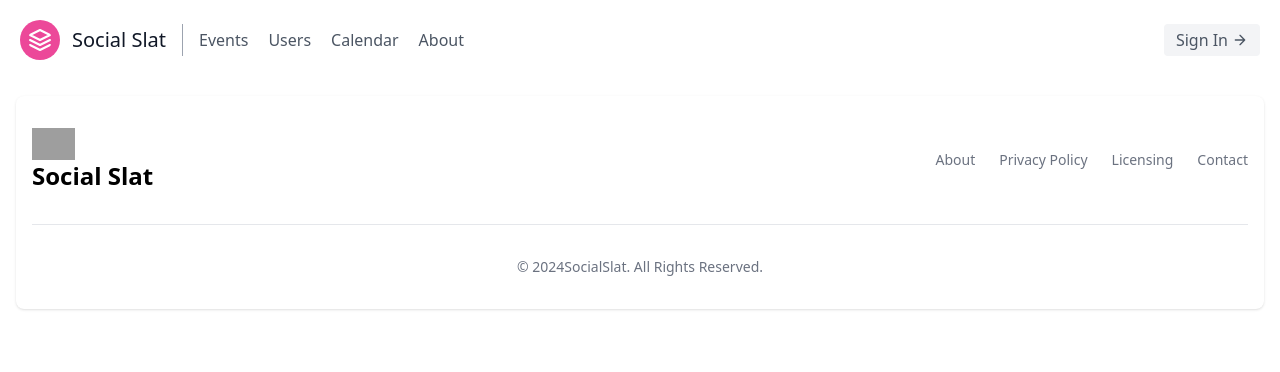
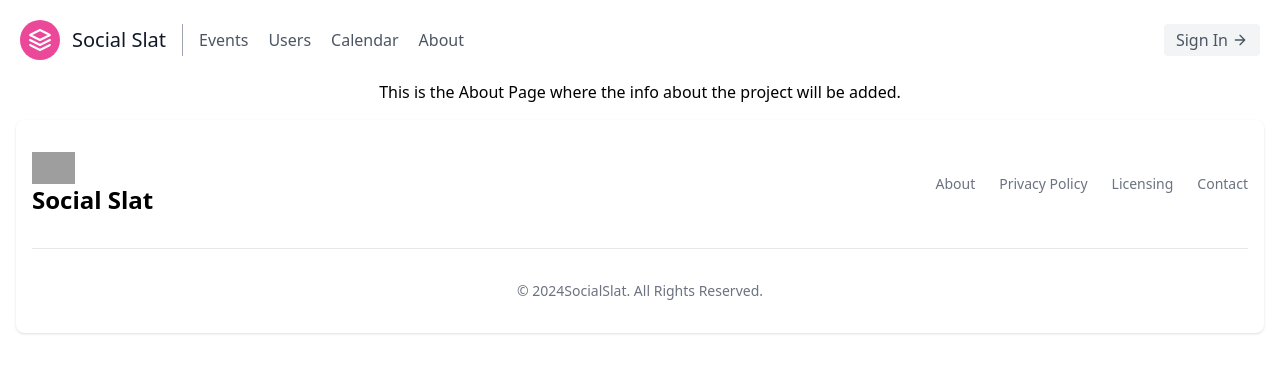
Before and after one commit to Franmg94/SocialSlat, a React (Vite) app in the folder social-slat-app/: page /about in a window 1280 px wide. Shown: the top 372 px of the page. Built offline with nearby package versions, Linux system fonts and the light colour scheme; grey boxes are pictures that could not be loaded.

Commit message:
adds about entry page

```diff
--- a/social-slat-app/src/App.jsx
+++ b/social-slat-app/src/App.jsx
@@ -6,6 +6,8 @@ import HomePage from './pages/HomePage'
 import {Route, Routes} from 'react-router-dom'
 import UserPage from './pages/UserPage';
 import UserDetails from './pages/UserDetailsPage';
+import About from './pages/About';
+
 
 
 
@@ -21,6 +23,8 @@ function App() {
         <Route path="/events/:eventId" element={<EventDetails />} />
         <Route path="/users" element={<UserPage />} />
         <Route path="/users/:userId" element={<UserDetails />} />
+        <Route path="/about" element={<About />} />
+
       </Routes>
 
       <Footer />
--- a/social-slat-app/src/components/Header.jsx
+++ b/social-slat-app/src/components/Header.jsx
@@ -15,12 +15,16 @@ function Header() {
           </NavLink>
         </a>
         <nav className="md:mr-auto md:ml-4 md:py-1 md:pl-4 md:border-l md:border-gray-400	flex flex-wrap items-center text-base justify-center">
-          <a className="mr-5 hover:text-gray-900">Events</a>
+          <NavLink to="/" >
+          <a href="#eventsSection" className="mr-5 hover:text-gray-900">Events</a>
+          </NavLink>
         <NavLink to="/users">
           <a className="mr-5 hover:text-gray-900">Users</a>
         </NavLink>
           <a className="mr-5 hover:text-gray-900">Calendar</a>
+        <NavLink to="/about" >
           <a className="mr-5 hover:text-gray-900">About</a>
+        </NavLink>
         </nav>
         <button className="inline-flex items-center bg-gray-100 border-0 py-1 px-3 focus:outline-none hover:bg-gray-200 rounded text-base mt-4 md:mt-0">Sign In
           <svg fill="none" stroke="currentColor" strokeLinecap="round" strokeLinejoin="round" strokeWidth="2" className="w-4 h-4 ml-1" viewBox="0 0 24 24">
--- /dev/null
+++ b/social-slat-app/src/pages/About.jsx
@@ -0,0 +1,8 @@
+export default function About() {
+
+    return(
+        <p>
+            This is the About Page where the info about the project will be added.
+        </p>
+    );
+}
```
